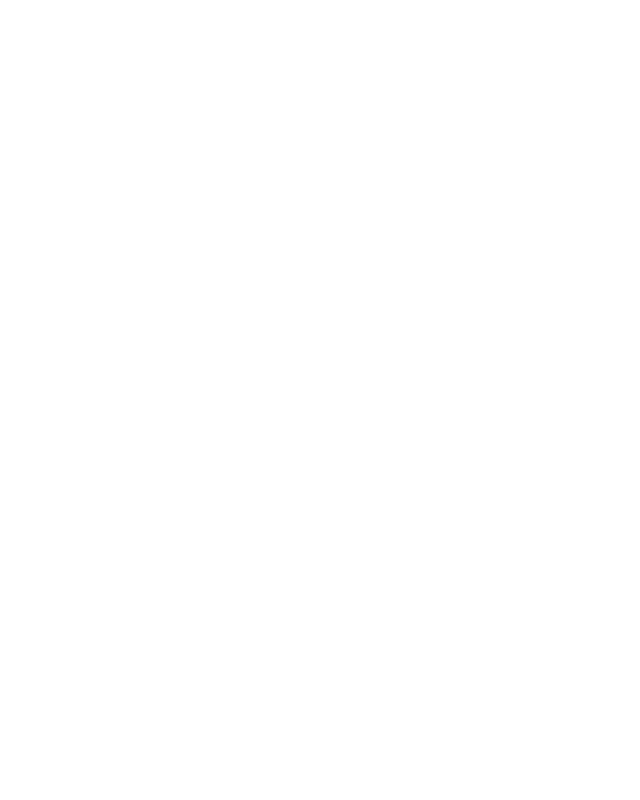
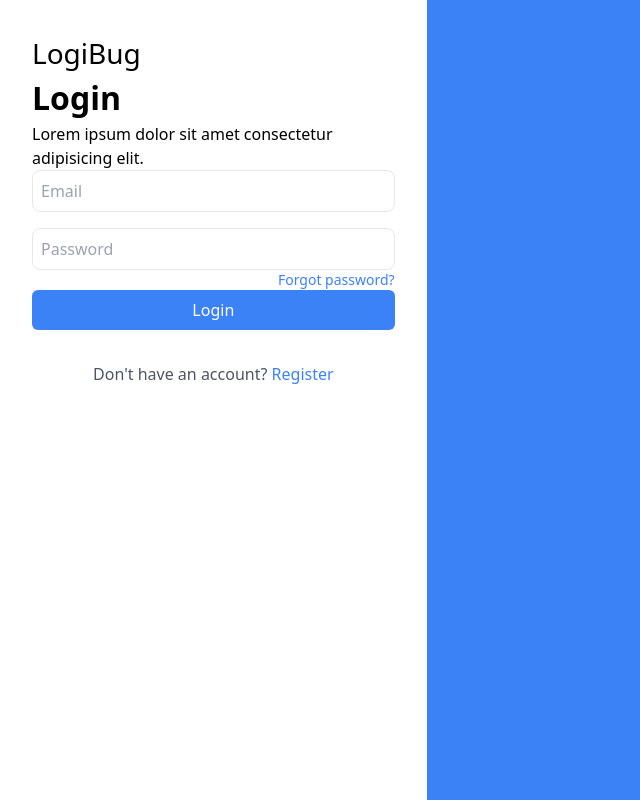
Before and after one commit to Ekasa02/Logibug, a Nuxt app: page /login in a window 1280 px wide. Before the commit this address had no page. Shown: the whole page, without its empty margins (0-640 px from the left). Built offline with nearby package versions, Linux system fonts and the light colour scheme.

Commit message:
commit login

```diff
--- a/components/HeroCard.vue
+++ /dev/null
@@ -1,15 +0,0 @@
-<template>
-  <div class="bg-gray-900 ">
-    <div class="gap-[151px] flex px-80 py-0 flex-row items-center">
-      <div class="py-28 px-28">
-        <img src="https://www.figma.com/file/3eNolc3AxUgHNm7gbthvOO/Agenone---Creative-Digital-Agency-Landing-Page-(Community)?node-id=102-918&t=IaCUkXOiXnXfKh5f-4" alt="Logo">
-        <h1 class="font-Inter italic text-[700] pl-[12px] text-white font-bold pr-[151px]">Agenone</h1>
-        <div class="pr-[40px]">
-          <h1 class="font-Inter text-white">Home</h1>
-          <h1 class="font-Inter text-white">Service</h1>
-          <h1 class="font-Inter text-white">Project</h1>
-        </div>
-      </div>
-    </div>
-  </div>
-</template>
--- /dev/null
+++ b/components/loginpage/LoginForm.vue
@@ -0,0 +1,34 @@
+<template>
+    <div>
+        <form class="max-w-md mx-auto">
+            <div class="mb-4">
+                <input id="email" v-model="email" type="email" placeholder="Email" class="w-full p-2 border rounded-lg focus:outline-none focus:ring-2 focus:ring-blue-500">
+            </div>
+            <div class="mb-4">
+                <input id="password" v-model="password" type="password" placeholder="Password" class="w-full p-2 border rounded-lg focus:outline-none focus:ring-2 focus:ring-blue-500">
+                <a href="#" class="text-blue-500 text-sm font-medium float-right hover:underline">Forgot password?</a>
+            </div>
+            <div class="mb-8">
+                <button type="submit" class="w-full py-2 bg-blue-500 text-white rounded-md hover:bg-blue-600 focus:outline-none focus:ring-2 focus:ring-blue-500">
+                    Login
+                </button>
+            </div>
+        </form>
+        <div class="text-center">
+            <p class="text-gray-600">Don't have an account? <a href="#" class="text-blue-500 font-medium hover:underline">Register</a></p>
+        </div>
+    </div>
+</template>
+
+<script>
+export default {
+    data() {
+        return {
+            email: '',
+            password: ''
+        }
+    }
+}
+</script>
+
+<style lang="scss" scoped></style>
--- /dev/null
+++ b/components/loginpage/LoginTitle.vue
@@ -0,0 +1,14 @@
+<template>
+    <div>
+        <h1 class="text-[32px] font-semibold">Login</h1>
+        <p>Lorem ipsum dolor sit amet consectetur adipisicing elit.</p>
+    </div>
+</template>
+
+<script>
+export default {
+
+}
+</script>
+
+<style lang="scss" scoped></style>
--- /dev/null
+++ b/components/major/LogibugLogo.vue
@@ -0,0 +1,14 @@
+<template>
+    <div class="logo flex">
+        <!-- <img src="/path/to/your/logo.png" alt="LogiBug Logo"> -->
+        <h1 class="text-[28px] font-medium">LogiBug</h1>
+    </div>
+</template>
+
+<script>
+export default {
+
+}
+</script>
+
+<style lang="scss" scoped></style>
--- /dev/null
+++ b/components/major/LogibugNavbar.vue
@@ -0,0 +1,25 @@
+<template>
+    <div class="flex items-center justify-between px-6 py-4 bg-white shadow-md">
+        <div class="flex items-center">
+            <LogibugLogo />
+        </div>
+
+        <div class="flex items-center space-x-4">
+            <NavbarList />
+            <NavbarLogin />
+        </div>
+    </div>
+</template>
+
+
+<script>
+import NavbarList from '../navbar/NavbarList.vue';
+import NavbarLogin from '../navbar/NavbarLogin.vue';
+import LogibugLogo from './LogibugLogo.vue';
+
+export default {
+    components: { LogibugLogo, NavbarList, NavbarLogin }
+}
+</script>
+
+<style lang="scss" scoped></style>
--- /dev/null
+++ b/components/navbar/NavbarList.vue
@@ -0,0 +1,17 @@
+<template>
+    <div class="flex justify-center items-center">
+      <ul class="flex flex-row justify-center space-x-4 text-xl font-medium text-gray-600">
+        <li><a href="#">Why Logibug</a></li>
+        <li><a href="#">Features</a></li>
+        <li><a href="#">Products</a></li>
+      </ul>
+    </div>
+  </template>
+
+<script>
+export default {
+
+}
+</script>
+
+<style lang="scss" scoped></style>
--- /dev/null
+++ b/components/navbar/NavbarLogin.vue
@@ -0,0 +1,13 @@
+<template>
+    <div>
+        <a href="#" class="text-blue-500 hover:text-blue-700 font-medium">Login</a>
+    </div>
+</template>
+
+<script>
+export default {
+
+}
+</script>
+
+<style lang="scss" scoped></style>
--- /dev/null
+++ b/components/registerpage/RegisterForm.vue
@@ -0,0 +1,41 @@
+<template>
+    <div>
+        <form class="max-w-md mx-auto">
+            <div class="mb-4">
+                <input id="name" v-model="name" type="text" placeholder="Name" class="w-full p-2 border rounded-lg focus:outline-none focus:ring-2 focus:ring-blue-500">
+            </div>
+            <div class="mb-4">
+                <input id="email" v-model="email" type="email" placeholder="Email" class="w-full p-2 border rounded-lg focus:outline-none focus:ring-2 focus:ring-blue-500">
+            </div>
+            <div class="mb-4">
+                <input id="password" v-model="password" type="password" placeholder="Password" class="w-full p-2 border rounded-lg focus:outline-none focus:ring-2 focus:ring-blue-500">
+            </div>
+            <div class="mb-4">
+                <input id="confirmPassword" v-model="confirmPassword" type="password" placeholder="Confirm Password" class="w-full p-2 border rounded-lg focus:outline-none focus:ring-2 focus:ring-blue-500">
+            </div>
+            <div class="mb-8">
+                <button type="submit" class="w-full py-2 bg-blue-500 text-white rounded-md hover:bg-blue-600 focus:outline-none focus:ring-2 focus:ring-blue-500">
+                    Register
+                </button>
+            </div>
+        </form>
+        <div class="text-center">
+            <p class="text-gray-600">Already have an account? <a href="#" class="text-blue-500 font-medium hover:underline">Login</a></p>
+        </div>
+    </div>
+</template>
+
+<script>
+export default {
+    data() {
+        return {
+            name: '',
+            email: '',
+            password: '',
+            confirmPassword: ''
+        }
+    }
+}
+</script>
+
+<style lang="scss" scoped></style>
--- /dev/null
+++ b/components/registerpage/RegisterTitle.vue
@@ -0,0 +1,14 @@
+<template>
+    <div>
+        <h1 class="text-[32px] font-semibold">Register</h1>
+        <p>Lorem ipsum dolor sit amet consectetur adipisicing elit.</p>
+    </div>
+</template>
+
+<script>
+export default {
+
+}
+</script>
+
+<style lang="scss" scoped></style>
--- a/nuxt.config.js
+++ b/nuxt.config.js
@@ -1,7 +1,7 @@
 export default {
   // Global page headers: https://go.nuxtjs.dev/config-head
   head: {
-    title: 'Order',
+    title: 'Logibug',
     htmlAttrs: {
       lang: 'en',
     },
--- a/pages/index.vue
+++ b/pages/index.vue
@@ -1,14 +1,17 @@
 <template>
   <div>
-    <HeroCard></HeroCard>
+    <LogibugNavbar />
   </div>
 </template>
 
 <script>
-import HeroCard from '../components/HeroCard.vue';
+import LogibugNavbar from '../components/major/LogibugNavbar.vue';
 
-export default {
-    name: "IndexPage",
-    components: { HeroCard }
+  export default {
+    components: { LogibugNavbar }
 }
 </script>
+
+<style lang="scss" scoped>
+
+</style>
--- /dev/null
+++ b/pages/login.vue
@@ -0,0 +1,27 @@
+<template>
+    <div class="h-screen flex">
+      <div class="w-1/3 p-8">
+        <LogibugLogo />
+        <LoginTitle />
+        <LoginForm />
+      </div>
+      <div class="w-2/3 bg-blue-500"></div>
+    </div>
+  </template>
+
+  <script>
+
+  import LoginTitle from '../components/loginpage/LoginTitle.vue';
+  import LoginForm from '../components/loginpage/LoginForm.vue';
+  import LogibugLogo from '../components/major/LogibugLogo.vue';
+
+  export default {
+    components: {
+      LogibugLogo,
+      LoginTitle,
+      LoginForm,
+    }
+  }
+  </script>
+
+  <style lang="scss" scoped></style>
```
